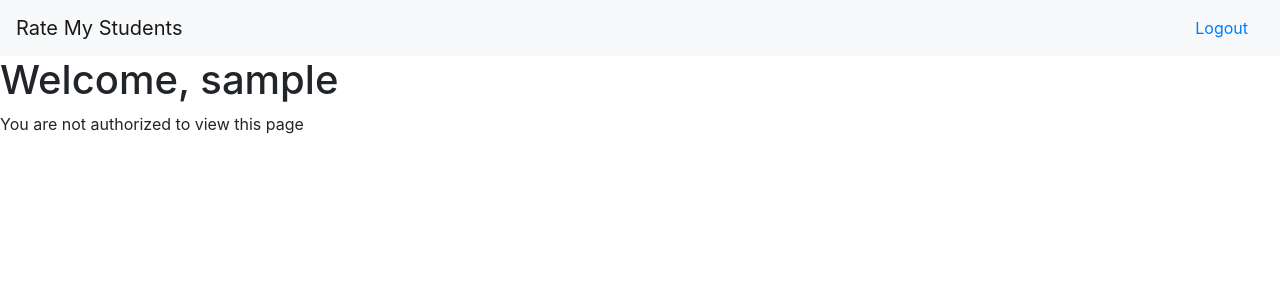
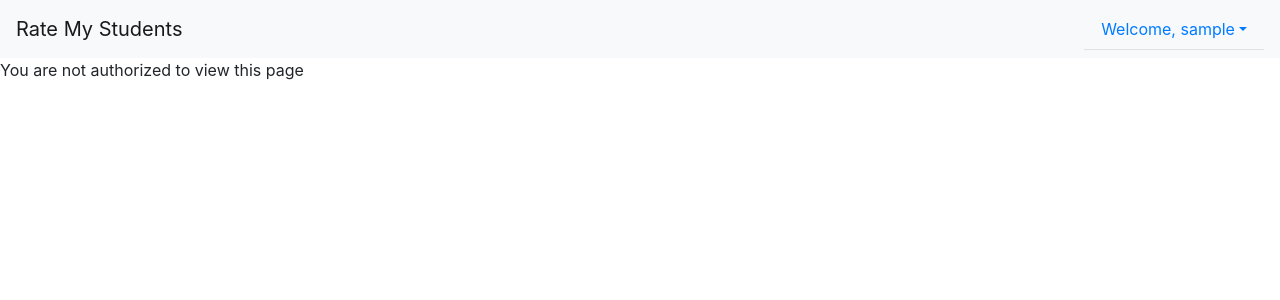
Before and after one commit to WE-ARE-JAM/student-reviews, a Django app: a page that uses base/templates/header.html in a window 1280 px wide. Shown: the top 300 px of the page. Run offline with Django 4.2, Linux system fonts and the light colour scheme; the visitor is signed in with stand-in values (Sample User, id 1); some libraries are stand-ins or nearby versions.

Commit message:
Add dropdown menu to navbar

```diff
--- a/base/templates/header.html
+++ b/base/templates/header.html
@@ -15,10 +15,6 @@
 
         {% include "messages.html" %}
 
-        {% if user.is_authenticated %}
-            <h1>Welcome, {{ user.username }}</h1>
-        {% endif %}
-
         {% block content %}
 
         {% endblock %}
--- a/base/templates/navbar.html
+++ b/base/templates/navbar.html
@@ -5,18 +5,22 @@
     </button>
     <div class="collapse navbar-collapse" id="navbarText">
         {% if user.is_authenticated %}
-        <ul class="nav mr-auto">
+        <ul class="nav nav-tabs mr-auto">
             {% block nav_items %}{% endblock %}
         </ul>
         {% block search_bar %}{% endblock %}
-        <ul class="nav justify-content-end">
-            <li class="nav-item">
-                <a class="nav-link" href="/logout">Logout</a>
+        <ul class="nav nav-tabs justify-content-end">
+            <li class="nav-item dropdown">
+                <a class="nav-link dropdown-toggle" data-toggle="dropdown" href="#" role="button" aria-haspopup="true" aria-expanded="false">Welcome, {{ user.username }}</a>
+                <div class="dropdown-menu">
+                    {% block dropdown_items %}{% endblock %}
+                    <a class="dropdown-item" href="/logout">Logout</a>
+                </div>
             </li>
         </ul>
         {% else %}
-        <ul class="nav mr-auto"></ul>
-        <ul class="nav justify-content-end">
+        <ul class="nav nav-tabs mr-auto"></ul>
+        <ul class="nav nav-tabs justify-content-end">
             <li class="nav-item">
                 <a class="nav-link" href="/register">Register</a>
             </li>
--- a/base/templates/staff-navbar.html
+++ b/base/templates/staff-navbar.html
@@ -6,6 +6,10 @@
 </li>
 {% endblock %}
 
+{% block dropdown_items %}
+<a class="dropdown-item" href="/profile">Dashboard</a>
+{% endblock %}
+
 {% block search_bar %}
 <form class="form-inline my-2 my-lg-0" action="{% url 'base:student-search' %}" method="GET">
     <input class="form-control mr-sm-2" type="search" placeholder="Search..." aria-label="Search" name="query">
```
